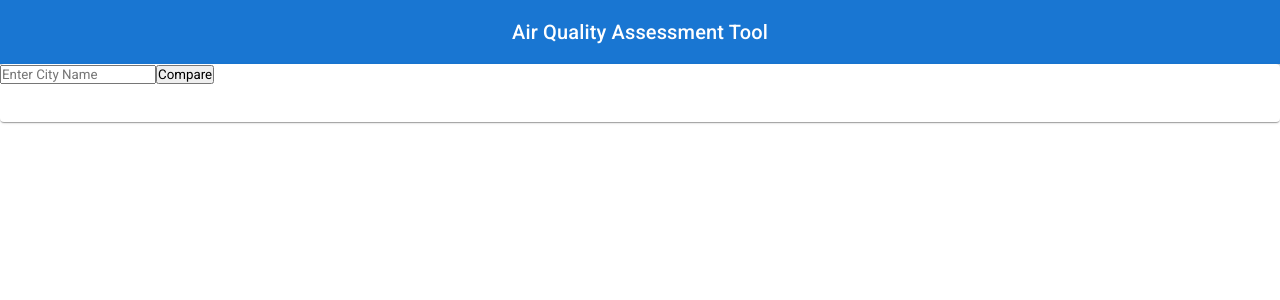
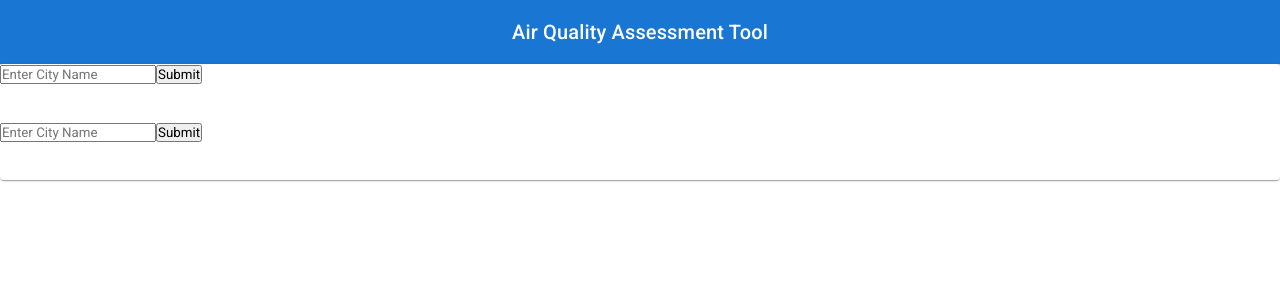
Before and after one commit to gabrielantonia/AirQualityAssessmentTool, a React (Create React App) app in the folder air-quality-assessment-tool/: page / in a window 1280 px wide. Shown: the top 300 px of the page. Built offline with nearby package versions, Linux system fonts and the light colour scheme.

Commit message:
Abstracted Form
Abstracted Form component and added additional form to page for comparison functionality

```diff
--- /dev/null
+++ b/air-quality-assessment-tool/src/components/Form.js
@@ -0,0 +1,29 @@
+import React, {useState} from 'react';
+import Result from "./Result";
+import {getCityData} from "../services/Fetch";
+
+export default function Form(){
+    const [result, setResult] = useState({
+        location: null, city: null, country: null, coordinates: {}, measurements: []
+    });
+    const [city, setCity] = useState('');
+    const handleSubmit = async (event) => {
+        event.preventDefault();
+        getCityData(city).then(res => {
+            if (res.results) {
+                setResult(res.results[0]);
+            }
+        })
+    }
+    const handleChange = ({target}) => {
+        setCity(target.value);
+    };
+
+    return(
+        <form onSubmit={handleSubmit}>
+            <input value={city} type='text' required={true} placeholder='Enter City Name' onChange={handleChange}/>
+            <button type='submit'> Submit </button>
+            <Result resultData={result}></Result>
+        </form>
+    )
+}
--- a/air-quality-assessment-tool/src/components/Main.js
+++ b/air-quality-assessment-tool/src/components/Main.js
@@ -1,37 +1,11 @@
-import React, {useEffect, useState} from 'react';
 import {
-    Divider, Paper, TextField, Button, Card, Grid, Input,
+    Paper
 } from "@mui/material";
-import HeaderComponent from "./Header";
-import {getCityData} from "../services/Fetch";
-import {DynamicForm} from "@mui/icons-material";
-import axios from "axios";
-import Result from "./Result";
+import Form from "./Form";
 
 export default function MainComponent() {
-    const [result, setResult] = useState({
-        location: null, city: null, country: null, coordinates: {}, measurements: []
-    });
-    const [city, setCity] = useState('');
-
-    const handleSubmit = async (event) => {
-        event.preventDefault();
-        getCityData(city).then(res => {
-            if (res.results) {
-                setResult(res.results[0]);
-            }
-        })
-    }
-    const handleChange = ({target}) => {
-        setCity(target.value);
-    };
-
-    return (<Paper id="main">
-        <form onSubmit={handleSubmit}>
-            <input value={city} type='text' required={true} placeholder='Enter City Name' onChange={handleChange}/>
-            <button type='submit'> Compare</button>
-            <Result resultData={result}></Result>
-        </form>
+    return (<Paper>
+        <Form></Form>
+        <Form></Form>
     </Paper>)
-
 }
```
